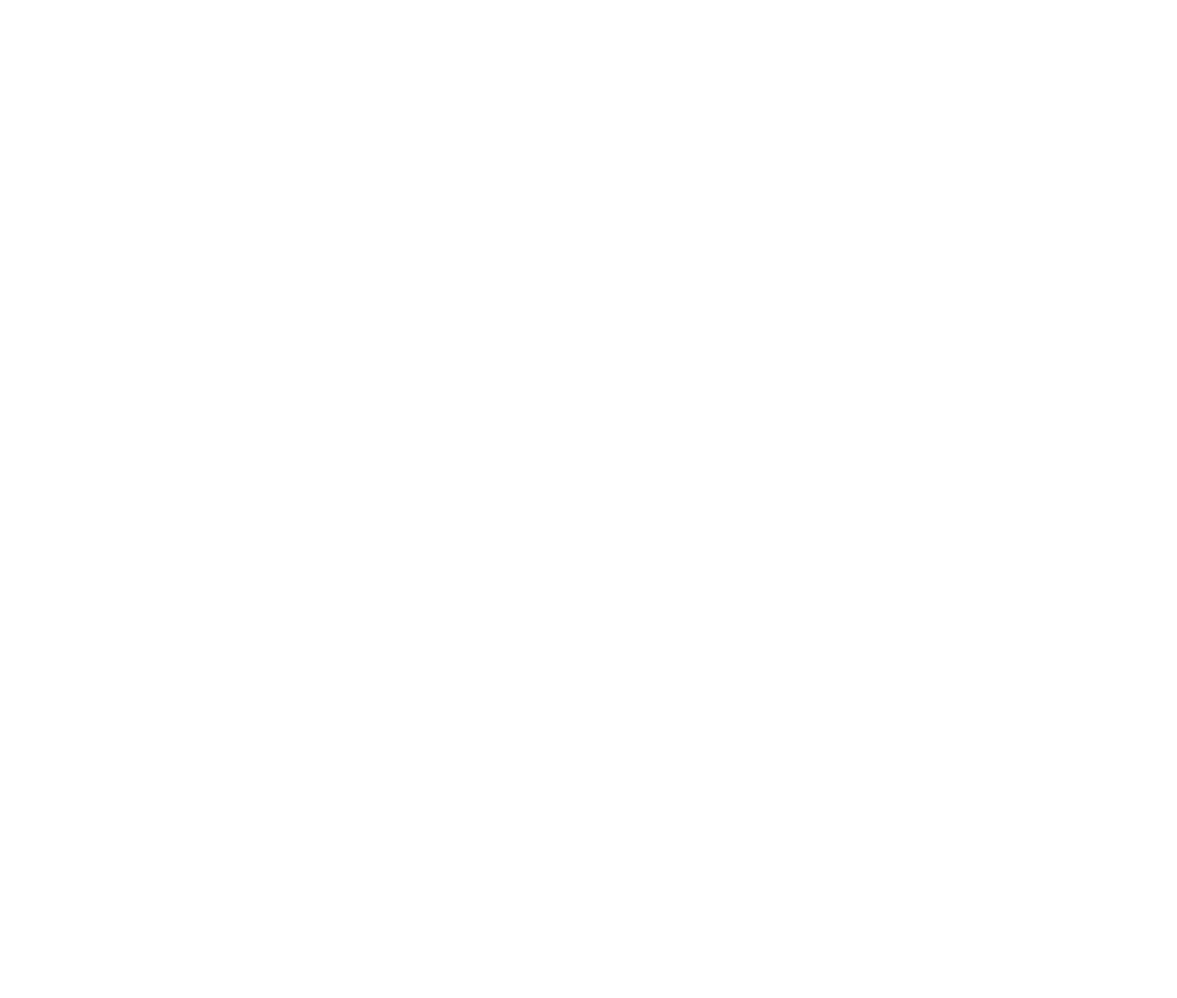
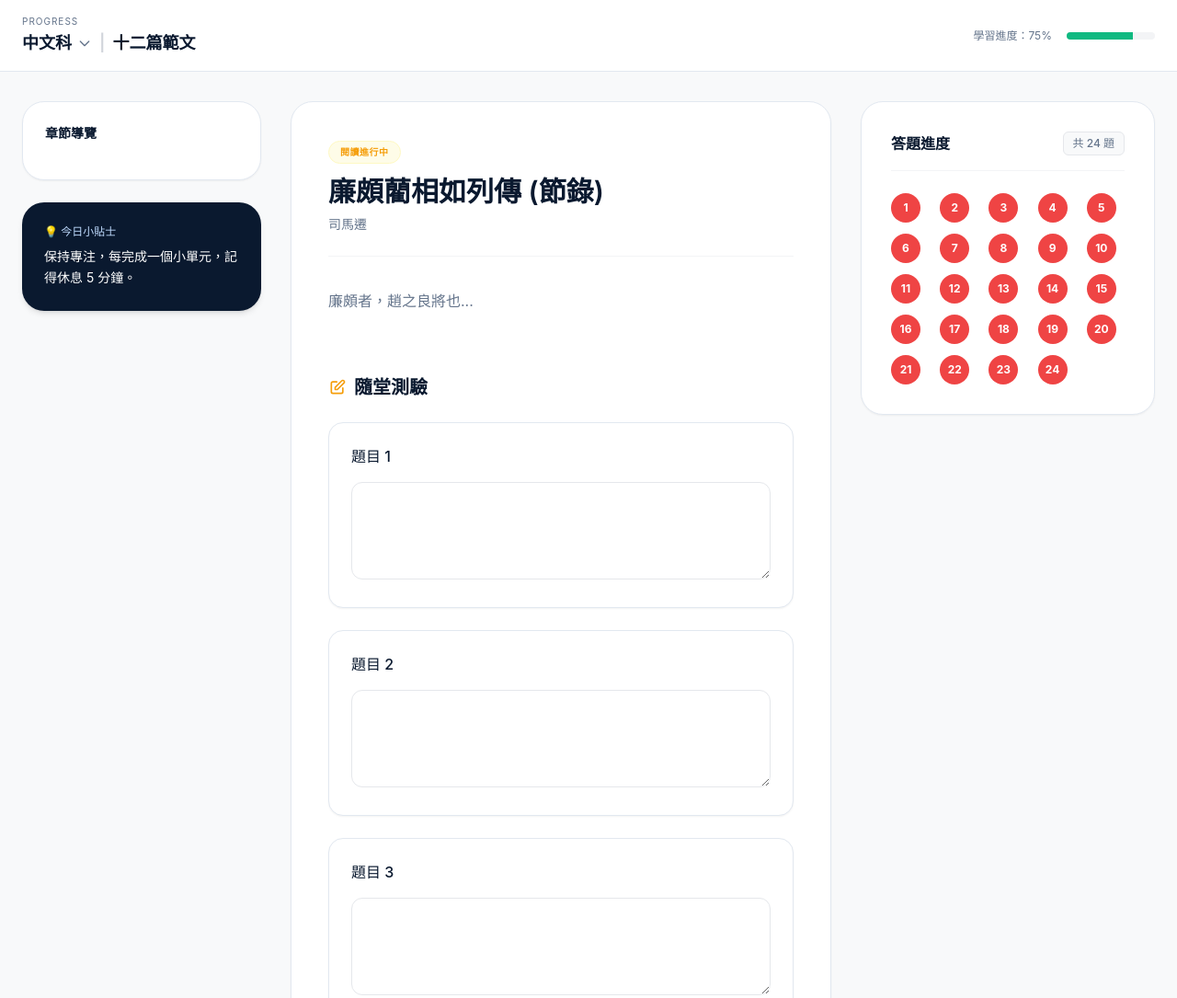
Before and after one commit to Rowena0428/Edu, a plain HTML site: page aura_learning_training.html in a window 1280 px wide. Shown: the top 1085 px of the page at 92% size. Before the commit the page ends 800 px from the top, so only its background shows below. Drawn offline with nearby package versions, Linux system fonts and the light colour scheme.

Commit message:
pre grade supabse + self study

```diff
--- a/aura_learning_training.html
+++ b/aura_learning_training.html
@@ -0,0 +1,195 @@
+<!DOCTYPE html>
+<html lang="zh-HK">
+<head>
+    <meta charset="UTF-8">
+    <meta name="viewport" content="width=device-width, initial-scale=1.0">
+    <title>學習進度 | Aura Learning</title>
+    <script src="https://cdn.tailwindcss.com"></script>
+    <script>
+        tailwind.config = {
+            theme: {
+                extend: {
+                    colors: {
+                        'pure-white': '#FFFFFF',
+                        'off-white': '#F8F9FA',
+                        'deep-blue': '#0A192F',
+                        'slate-gray': '#64748B',
+                        'joyful-amber': '#F59E0B',
+                        'calm-mint': '#10B981',
+                        'soft-red': '#EF4444',
+                    },
+                    fontFamily: {
+                        sans: ['Inter', 'PingFang TC', 'sans-serif'],
+                    },
+                }
+            }
+        }
+    </script>
+    <style>
+        body { background: #F8F9FA; color: #0A192F; }
+        .sayo-border { border: 1px solid #E2E8F0; }
+        .custom-scrollbar::-webkit-scrollbar { width: 6px; }
+        .custom-scrollbar::-webkit-scrollbar-track { background: transparent; }
+        .custom-scrollbar::-webkit-scrollbar-thumb { background-color: #E2E8F0; border-radius: 20px; }
+        .custom-scrollbar::-webkit-scrollbar-thumb:hover { background-color: #CBD5E1; }
+    </style>
+</head>
+<body class="font-sans antialiased min-h-screen">
+
+    <header class="bg-pure-white sayo-border border-t-0 border-l-0 border-r-0 px-6 py-4 flex items-center justify-between sticky top-0 z-50">
+        <div>
+            <p class="text-[10px] tracking-widest text-slate-gray mb-0.5">PROGRESS</p>
+            <div class="flex items-center">
+                <div class="relative inline-block text-left">
+                    <button type="button" id="subject-dropdown-btn" class="inline-flex items-center gap-1.5 text-lg font-semibold text-deep-blue hover:text-slate-gray transition-colors">
+                        <span id="current-subject-name">中文科</span>
+                        <svg class="w-4 h-4 text-slate-gray transition-transform duration-200" id="subject-dropdown-arrow" fill="none" stroke="currentColor" viewBox="0 0 24 24">
+                            <path stroke-linecap="round" stroke-linejoin="round" stroke-width="2" d="M19 9l-7 7-7-7"></path>
+                        </svg>
+                    </button>
+                    <div id="subject-dropdown-menu" class="hidden absolute left-0 mt-2 w-32 rounded-2xl bg-pure-white sayo-border shadow-xl py-2 z-50">
+                        <button onclick="changeSubject('中文科', '十二篇範文')" class="w-full text-left block px-4 py-2.5 text-sm font-medium text-slate-gray hover:bg-off-white hover:text-deep-blue transition-colors">中文科</button>
+                        <button onclick="changeSubject('英文科', '閱讀理解')" class="w-full text-left block px-4 py-2.5 text-sm font-medium text-slate-gray hover:bg-off-white hover:text-deep-blue transition-colors">英文科</button>
+                        <button onclick="changeSubject('數學科', '代數運算')" class="w-full text-left block px-4 py-2.5 text-sm font-medium text-slate-gray hover:bg-off-white hover:text-deep-blue transition-colors">數學科</button>
+                    </div>
+                </div>
+                <span id="subtitle-separator" class="text-lg font-semibold text-gray-300 mx-2">|</span>
+                <h1 id="chapter-subtitle" class="text-lg font-semibold text-deep-blue">十二篇範文</h1>
+            </div>
+        </div>
+        <div class="flex gap-4">
+            <span class="text-xs text-slate-gray flex items-center">學習進度：75%</span>
+            <div class="w-24 h-2 bg-gray-100 rounded-full overflow-hidden self-center">
+                <div class="h-full bg-calm-mint w-[75%]"></div>
+            </div>
+        </div>
+    </header>
+
+    <main class="max-w-[1440px] mx-auto px-4 md:px-6 py-8 grid grid-cols-1 lg:grid-cols-[240px,1fr,280px] xl:grid-cols-[260px,1fr,320px] gap-6 xl:gap-8 items-start">
+
+        <aside class="space-y-6 sticky top-24 z-10 order-1">
+            <div class="bg-pure-white rounded-3xl p-6 sayo-border shadow-sm">
+                <h2 class="text-sm font-semibold text-deep-blue mb-4">章節導覽</h2>
+                <div id="guide-list" class="space-y-2"></div>
+            </div>
+            <div class="bg-deep-blue rounded-3xl p-6 text-white shadow-md">
+                <p class="text-xs text-blue-200 mb-2">💡 今日小貼士</p>
+                <p class="text-sm leading-relaxed">保持專注，每完成一個小單元，記得休息 5 分鐘。</p>
+            </div>
+        </aside>
+
+        <section class="bg-pure-white rounded-3xl p-6 md:p-10 sayo-border shadow-sm flex flex-col z-10 order-3 lg:order-2">
+            <div class="mb-8 border-b border-gray-100 pb-6">
+                <span class="inline-block text-[10px] tracking-wider font-semibold text-joyful-amber bg-yellow-50 border border-yellow-100 px-3 py-1 rounded-full mb-3">閱讀進行中</span>
+                <h2 class="text-2xl md:text-3xl font-semibold text-deep-blue" id="main-title">內容載入中...</h2>
+                <p class="text-sm text-slate-gray mt-2" id="main-author"></p>
+            </div>
+
+            <div id="content-body" class="prose prose-sm md:prose-base text-slate-gray leading-loose mb-12"></div>
+
+            <div class="space-y-6" id="questions-area">
+                <h3 class="text-xl font-semibold text-deep-blue mb-6 flex items-center gap-2">
+                    <svg class="w-5 h-5 text-joyful-amber" fill="none" stroke="currentColor" viewBox="0 0 24 24"><path stroke-linecap="round" stroke-linejoin="round" stroke-width="2" d="M11 5H6a2 2 0 00-2 2v11a2 2 0 002 2h11a2 2 0 002-2v-5m-1.414-9.414a2 2 0 112.828 2.828L11.828 15H9v-2.828l8.586-8.586z"></path></svg>
+                    隨堂測驗
+                </h3>
+                <div id="questions-list"></div>
+            </div>
+        </section>
+
+        <aside class="sticky top-24 z-10 order-2 lg:order-3 w-full">
+            <div class="bg-pure-white rounded-3xl p-6 md:p-8 sayo-border shadow-sm">
+                <div class="flex items-center justify-between mb-6 pb-4 border-b border-gray-100">
+                    <h3 class="text-base font-semibold text-deep-blue">答題進度</h3>
+                    <span id="total-questions-count" class="text-xs px-2.5 py-1 bg-off-white rounded-md text-slate-gray font-medium border border-gray-200"></span>
+                </div>
+                <div id="bulb-container" class="grid grid-cols-6 sm:grid-cols-8 lg:grid-cols-4 xl:grid-cols-5 gap-3"></div>
+            </div>
+        </aside>
+    </main>
+
+    <script>
+        const subjectContent = {
+            '中文科': {
+                subtitle: '十二篇範文',
+                title: '廉頗藺相如列傳 (節錄)',
+                author: '司馬遷',
+                content: '<p class="mb-4">廉頗者，趙之良將也...</p>',
+                questions: 24
+            },
+            '英文科': {
+                subtitle: '閱讀理解',
+                title: 'Global Warming & Climate Change',
+                author: 'Environmental Science Dept.',
+                content: '<p class="mb-4">Climate change is causing global shifts in temperature...</p>',
+                questions: 10
+            },
+            '數學科': {
+                subtitle: '代數運算',
+                title: '二次方程求解',
+                author: 'Mathematics Unit',
+                content: '<p class="mb-4">二次方程 ax² + bx + c = 0...</p>',
+                questions: 8
+            }
+        };
+
+        function changeSubject(subject, subtitle) {
+            const data = subjectContent[subject];
+            if (!data) return;
+
+            document.getElementById('current-subject-name').textContent = subject;
+            const subtitleEl = document.getElementById('chapter-subtitle');
+            const separator = document.getElementById('subtitle-separator');
+
+            subtitleEl.textContent = subtitle;
+            subtitleEl.style.display = 'block';
+            separator.style.display = 'inline-block';
+
+            document.getElementById('main-title').textContent = data.title;
+            document.getElementById('main-author').textContent = data.author;
+            document.getElementById('content-body').innerHTML = data.content;
+            document.getElementById('total-questions-count').textContent = `共 ${data.questions} 題`;
+
+            renderQuestions(data.questions);
+            renderBulbs(data.questions);
+            closeMenu();
+        }
+
+        function renderQuestions(count) {
+            const container = document.getElementById('questions-list');
+            container.innerHTML = '';
+            for(let i=1; i<=count; i++) {
+                container.innerHTML += `
+                    <div class="bg-pure-white rounded-2xl p-6 sayo-border shadow-sm mb-6 scroll-mt-32" id="q-${i}">
+                        <p class="font-medium text-deep-blue mb-4">題目 ${i}</p>
+                        <textarea class="w-full p-4 border border-gray-200 rounded-xl focus:ring-2 focus:ring-joyful-amber outline-none" rows="3"></textarea>
+                    </div>
+                `;
+            }
+        }
+
+        function renderBulbs(count) {
+            const container = document.getElementById('bulb-container');
+            container.innerHTML = '';
+            for(let i=1; i<=count; i++) {
+                container.innerHTML += `<div class="w-8 h-8 rounded-full bg-soft-red flex items-center justify-center text-white text-xs font-bold cursor-pointer hover:scale-105 transition-transform" onclick="document.getElementById('q-${i}').scrollIntoView({behavior:'smooth'})">${i}</div>`;
+            }
+        }
+
+        function closeMenu() {
+            document.getElementById('subject-dropdown-menu').classList.add('hidden');
+            document.getElementById('subject-dropdown-arrow').style.transform = 'rotate(0deg)';
+        }
+
+        window.onload = () => {
+            changeSubject('中文科', '十二篇範文');
+        };
+
+        document.getElementById('subject-dropdown-btn').addEventListener('click', (e) => {
+            e.stopPropagation();
+            document.getElementById('subject-dropdown-menu').classList.toggle('hidden');
+        });
+
+        document.addEventListener('click', closeMenu);
+    </script>
+</body>
+</html>
--- a/rowena_user.js
+++ b/rowena_user.js
@@ -294,6 +294,12 @@
             profile.dsePreGrade = profile.dsePreGrades.chinese;
             saveProfile(profile);
             syncAllHeaders();
+            // Persist profile to Supabase
+            if (typeof window.RowenaSupabase?.persistProfileToSupabase === 'function') {
+                window.RowenaSupabase.persistProfileToSupabase(profile).catch(err => {
+                    console.error('[Profile] Supabase 同步失敗:', err);
+                });
+            }
         });
     }
 
```
Also changed, not shown: aura_workspace.html (+31 -2 lines).
